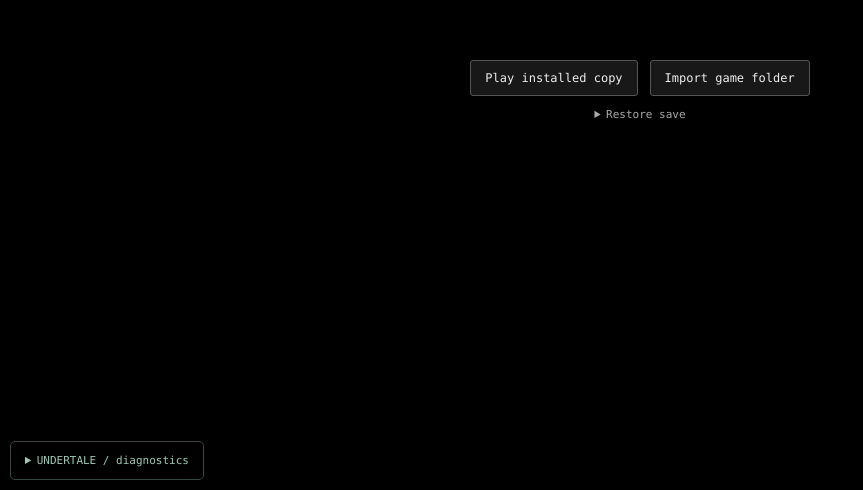
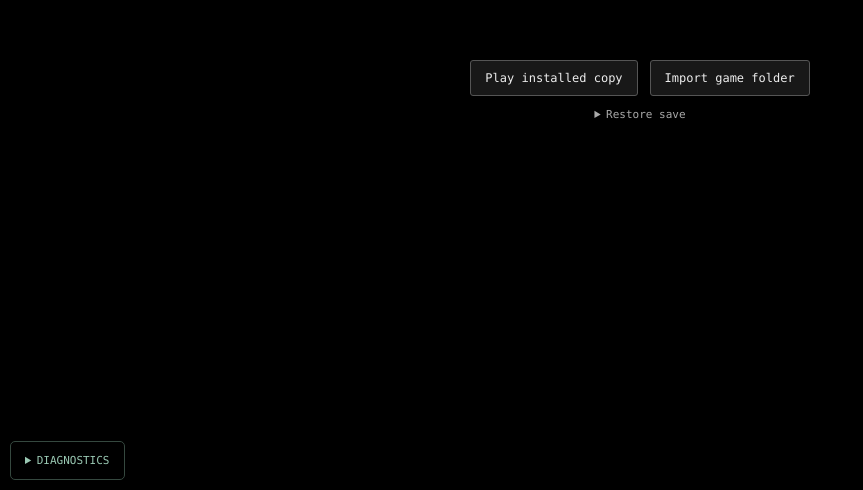
Before and after one commit to notmike101/undertale-web, a website: page web/index.html in a window 1280 px wide. Shown: the part 310-800 px from the top of the page, without its empty margins (0-863 px from the left). Drawn offline with Linux system fonts and the light colour scheme; no server answers.

Commit message:
Touch up some UI elements
* Don't make load save a single line, make it readable
* No reason to include "UNDERTALE /" in the diagnostics panel, it's obvious

```diff
--- a/web/index.html
+++ b/web/index.html
@@ -15,7 +15,10 @@
             <button id="play-local">Play installed copy</button>
             <button id="import-folder">Import game folder</button>
             <input id="folder" type="file" webkitdirectory multiple hidden aria-label="Select Undertale installation folder">
-            <details><summary>Restore save</summary><label>Browser save <input id="import-save" type="file" accept=".json,application/json"></label></details>
+            <details>
+                <summary>Restore save</summary>
+                <label>Browser save <input id="import-save" type="file" accept=".json,application/json"></label>
+            </details>
         </section>
         <div id="status" role="status" aria-live="polite"></div>
         <section id="player" hidden aria-label="Undertale game">
@@ -37,7 +40,7 @@
             </div>
         </section>
         <details id="diagnostics">
-            <summary>UNDERTALE / diagnostics</summary>
+            <summary>DIAGNOSTICS</summary>
             <div class="diagnostics-panel">
                 <pre id="log" aria-label="Runtime log" tabindex="0"></pre>
                 <div class="diagnostics-links"><a href="runtime/LICENSE">AGPL license</a> · <a href="runtime/butterscotch-source.zip">Runtime source</a></div>
```
